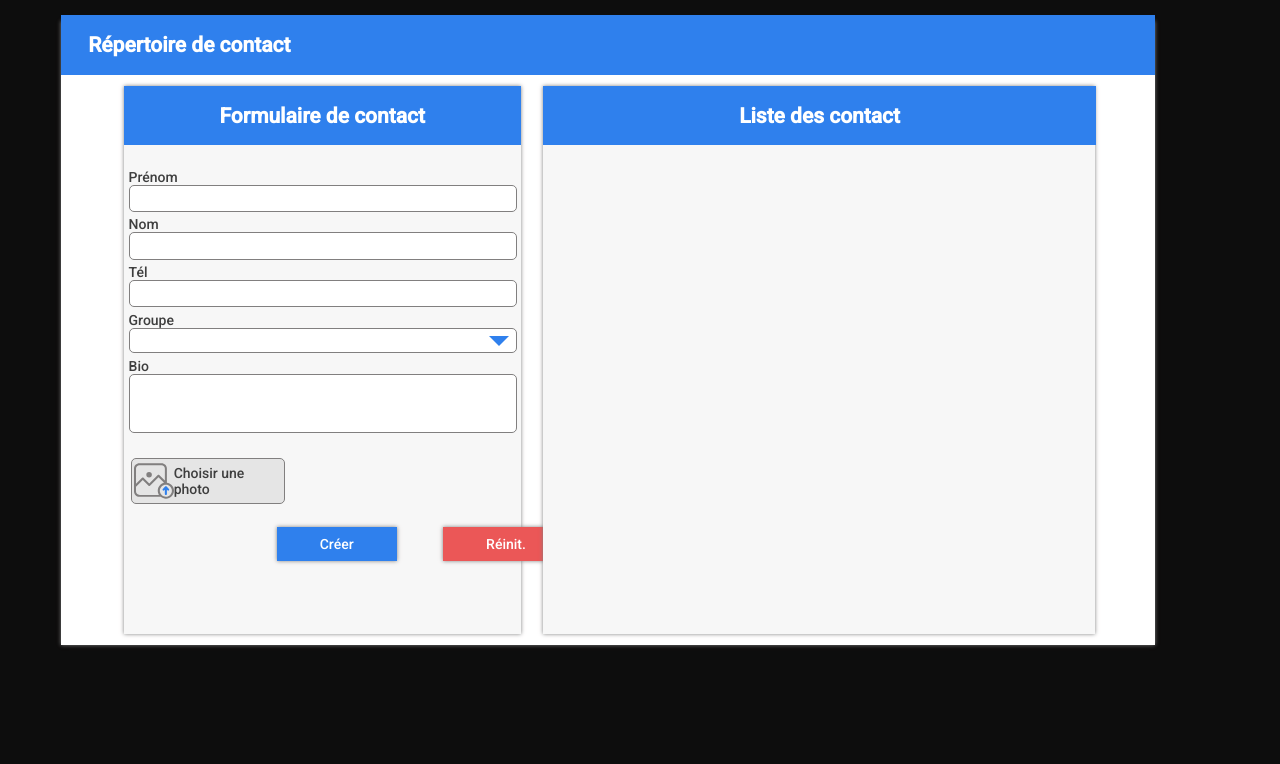
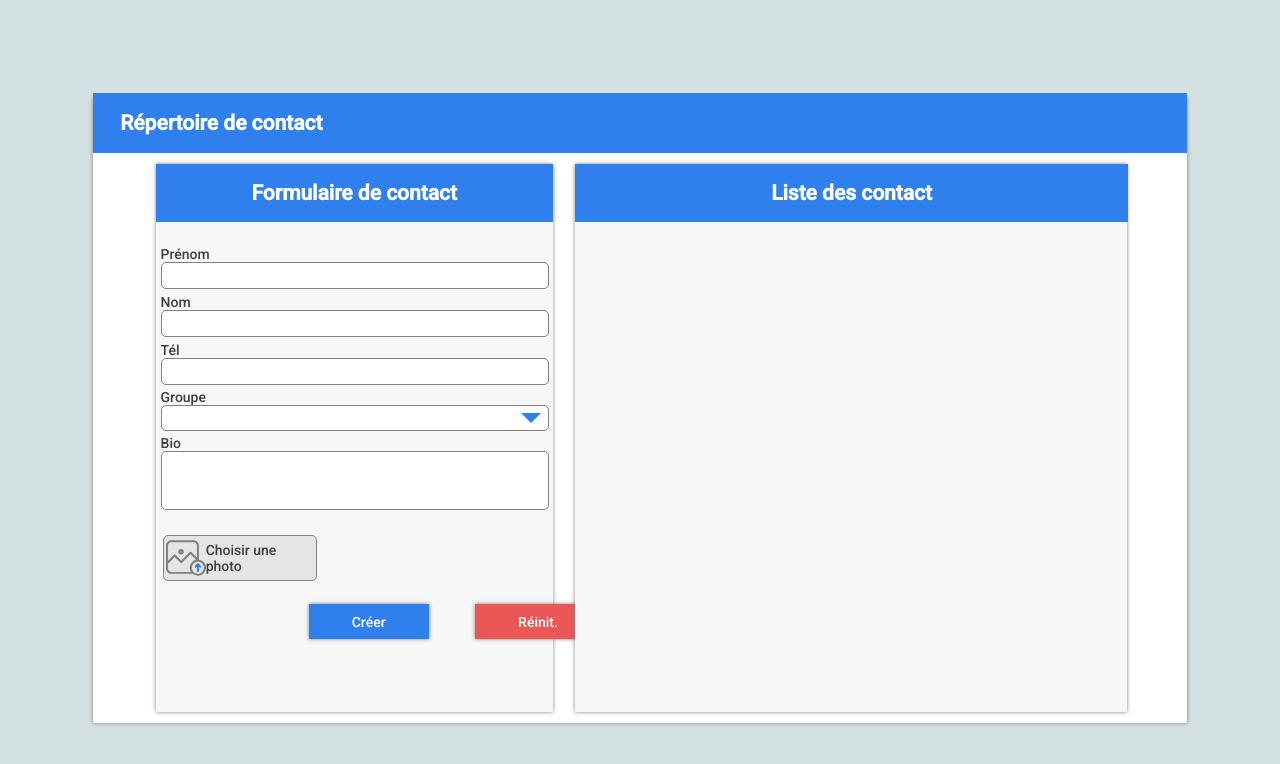
Before and after one commit to creytas/PhoneBook, a plain HTML site: page index.html in a window 1280 px wide. Drawn offline with Linux system fonts and the light colour scheme; files whose address does not match are found by name.

Commit message:
MaJ rendu...

```diff
--- a/pages/repertoire.css
+++ b/pages/repertoire.css
@@ -9,11 +9,14 @@ body {
     height: 100vh;
     margin: 0%;
     padding: 0%;
-    background-color: #0d0d0d;
+    background-color: #d3e1e2;
     font-family: 'Roboto', sans-serif;
     font-weight: 500;
     font-size: 14px;
     color: #2f80ed;
+    display: flex;
+    justify-content: center;
+    align-items: center;
 }
 
 .icon {
```
